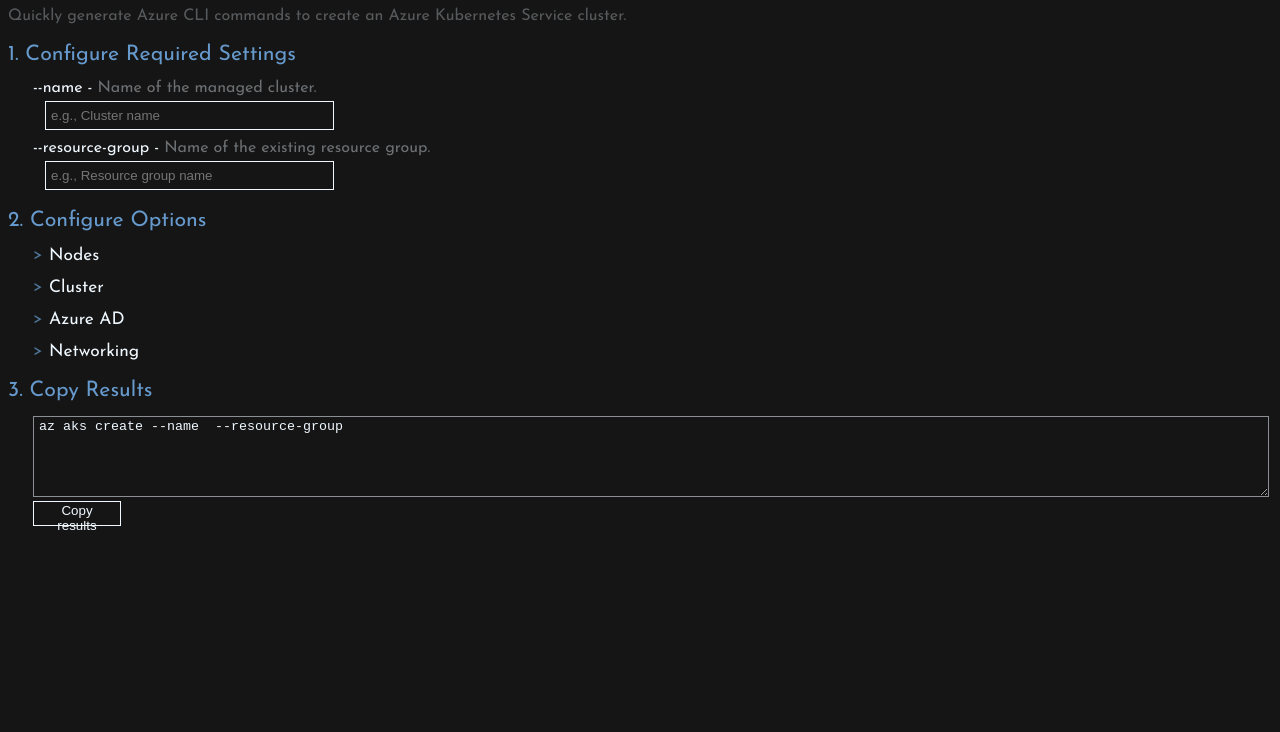
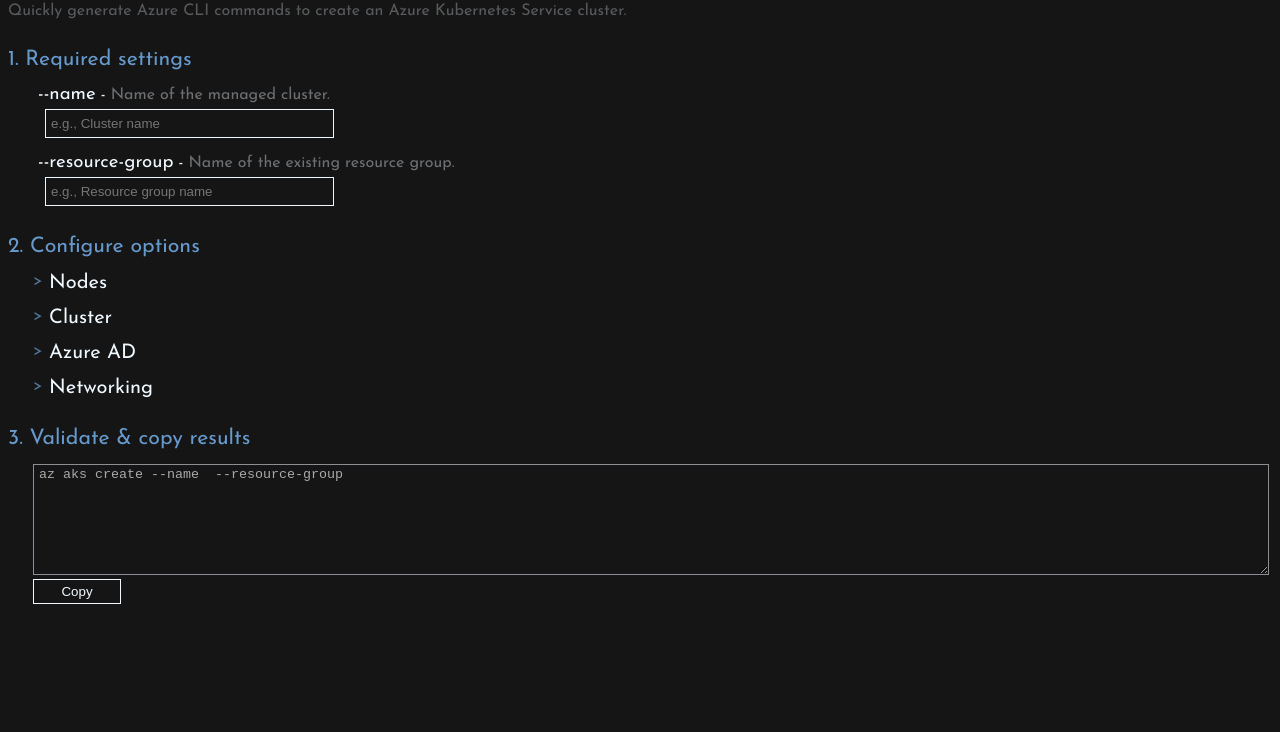
Before and after one commit to kevinmgates/AKS-Commander, a plain HTML site: page app/index.html in a window 1280 px wide. Shown: the part 68-800 px from the top of the page. Drawn offline with Linux system fonts and the light colour scheme.

Commit message:
UI Tweaks

```diff
--- a/app/css/stylesheet.css
+++ b/app/css/stylesheet.css
@@ -6,7 +6,7 @@ body{
     -webkit-font-smoothing: antialiased;
 }
 .siteName{
-    font-size: 28pt;
+    font-size: 24pt;
     margin-top:20px;
     margin-bottom: 5px;
 }
@@ -14,7 +14,7 @@ body{
     opacity: .3;
     font-size: 12pt;
     margin-top:5px;
-    margin-bottom: 20px;
+    margin-bottom: 30px;
 }
 .siteOwner
 {
@@ -36,7 +36,7 @@ hr{
     display: inline;
 }
 .optionName{
-    font-size: 13pt;
+    font-size: 15pt;
     cursor: pointer;
     margin-top:15px;
 }
@@ -80,7 +80,7 @@ textarea{
 }
 .subOptionName{
     margin-left: 5px;
-
+    font-size:14pt;
 }
 .highlight{
     color: #6699cc;
@@ -104,14 +104,14 @@ ul li:before {
 .aksCommands{
     width:99%;
     background: #151515;
-    color: aliceblue;
+    color: darkgray;
     border:1px solid rgba(240, 248, 255, 0.536);
     font-size: 10pt;
 }
 .steps{
     font-size:16pt;
     margin-bottom: 15px;
-    margin-top: 20px;
+    margin-top: 30px;
     color: #6699cc;
 }
 .indentSteps
--- a/app/index.html
+++ b/app/index.html
@@ -13,17 +13,18 @@
         <div class="siteDesc">Quickly generate Azure CLI commands to create an Azure Kubernetes Service cluster.</div>
 
 
-        <div class="steps">1. Configure Required Settings</div>
+        <div class="steps">1. Required settings</div>
         <div class="indentSteps">
             <div class="subSection">
-                <span class="">--name</span> - <span class="subDesc">Name of the managed cluster.</span><br><input type="text" id="clusterName-value" class="requiredValue" placeholder="e.g., Cluster name"><br>
+                <span class="subOptionName">--name</span> - <span class="subDesc">Name of the managed cluster.</span><br><input type="text" id="clusterName-value" class="requiredValue" placeholder="e.g., Cluster name"><br>
             </div>
+            <div style="margin-top:15px;"></div>
             <div class="subSection">
-                <span class="">--resource-group</span> - <span class="subDesc">Name of the existing resource group.</span><br><input type="text" id="resourceGroup-value" class="requiredValue" placeholder="e.g., Resource group name">
+                <span class="subOptionName">--resource-group</span> - <span class="subDesc">Name of the existing resource group.</span><br><input type="text" id="resourceGroup-value" class="requiredValue" placeholder="e.g., Resource group name">
             </div>
         </div>
 
-        <div class="steps">2. Configure Options</div>
+        <div class="steps">2. Configure options</div>
         <div class="indentSteps">
             <ul>
                 <li id="nodesOptionName" onclick="toggleOptionName('nodes-div')" class="optionName">Nodes</li>
@@ -40,19 +41,18 @@
             </ul>
         </div>
 
-        <div class="steps">3. Copy Results</div>
+        <div class="steps">3. Validate & copy results</div>
         <div class="indentSteps">
             <div class="aksCommandsContainer">
-                <textarea id="aksCommands" class="aksCommands" placeholder="az aks create --name  --resource-group" rows="5" readonly></textarea><br>
+                <textarea id="aksCommands" class="aksCommands" placeholder="az aks create --name  --resource-group" rows="7" readonly></textarea><br>
             </div>
             <div class="tooltip">
                 <button onclick="myFunction()" onmouseout="outFunc()">
                   <span class="tooltiptext" id="myTooltip">Copy to clipboard</span>
-                  Copy results
+                  Copy
                 </button>
             </div>
         </div>
-
 
         <script>
             function myFunction() {
@@ -60,7 +60,6 @@
                 copyText.select();
                 copyText.setSelectionRange(0, 99999);
                 document.execCommand("copy");
-
                 var tooltip = document.getElementById("myTooltip");
                 tooltip.innerHTML = "Copied!";
             }
@@ -69,8 +68,6 @@
                 var tooltip = document.getElementById("myTooltip");
                 tooltip.innerHTML = "Copy to clipboard";
             }
-            </script>
-        <script>
             setInterval(() => {
                 buildCommands()
             }, 1000);
```
Also changed, not shown: 1 other file. Lines whose indentation alone changed are shown as unchanged.
